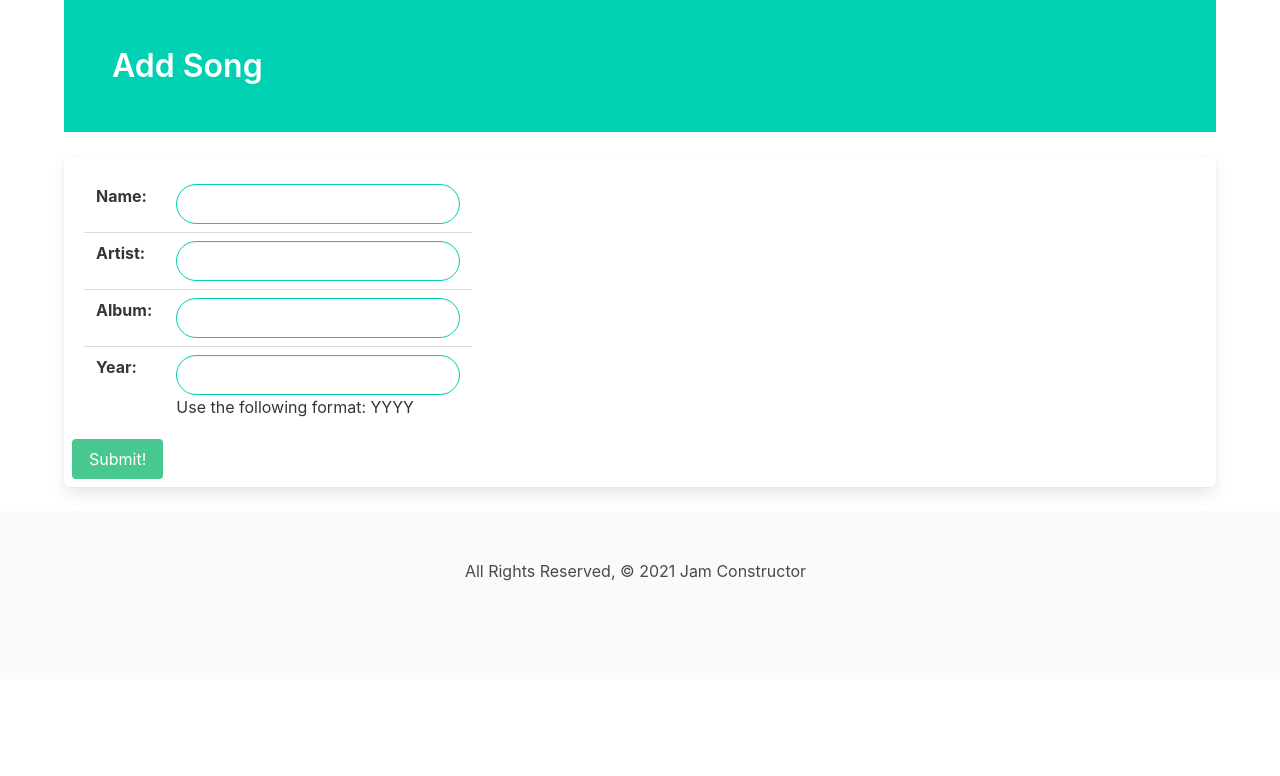
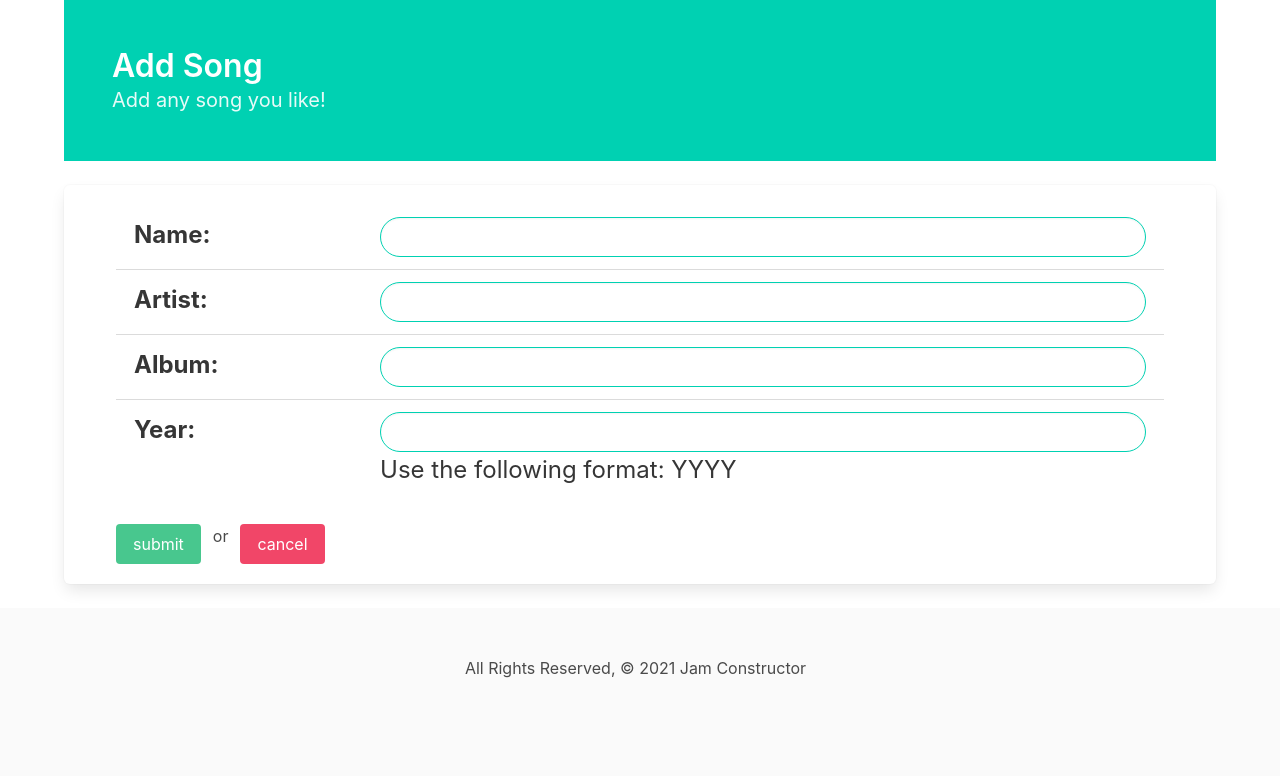
Before and after one commit to andrewpaparella/Jam_Constructor, a Django app: page /songs/create/ in a window 1280 px wide. Shown: the part 56-832 px from the top of the page. Before the commit the page ends 637 px from the top, so only its background shows below. Run offline with Django 3.2, Linux system fonts and the light colour scheme; the visitor is signed in with stand-in values (Sample User, id 1).

Commit message:
completes add song page styling

```diff
--- a/main_app/templates/main_app/song_form.html
+++ b/main_app/templates/main_app/song_form.html
@@ -3,32 +3,40 @@
   <div class="hero is-primary">
     <div class="hero-body">
       <h1 class="title">Add Song</h1>
+      <p class="subtitle">Add any song you like!</p>
     </div>
   </div>
 </div>
 <div class="box">
-<div class="columns">
-
+  <div class="container is-fluid">
     <form class="form" action="" method="POST">
-    <!-- Django requires the following for security -->
       {% csrf_token %}
-
-
-    <div class="column is-12">
-    <table class="table is striped">
-          <!-- Render the inputs/labels inside of <tr> & <td>s -->
+      <div class="content is-large">
+        <table class="table">
           {{ form }}
         </table>
+        <div class="field is-grouped is-right">
+          <p class="control">
+            <input type="submit" value="submit" class="button is-success" />
+          </p>
+          <div class="control">
+            or
           </div>
-          <input type="submit" value="Submit!" class="button is-success" />
-
+          <p class="control">
+            <a href="{% url 'songs_index' %}" class="button is-danger"
+              >cancel</a
+            >
+          </p>
+        </div>
+      </div>
     </form>
   </div>
 </div>
 
 <script>
   document.getElementById("id_name").className = "input is-rounded is-primary";
-  document.getElementById("id_artist").className = "input is-rounded is-primary";
+  document.getElementById("id_artist").className =
+    "input is-rounded is-primary";
   document.getElementById("id_album").className = "input is-rounded is-primary";
   document.getElementById("id_year").className = "input is-rounded is-primary";
 </script>
```
Lines whose indentation alone changed are shown as unchanged.
